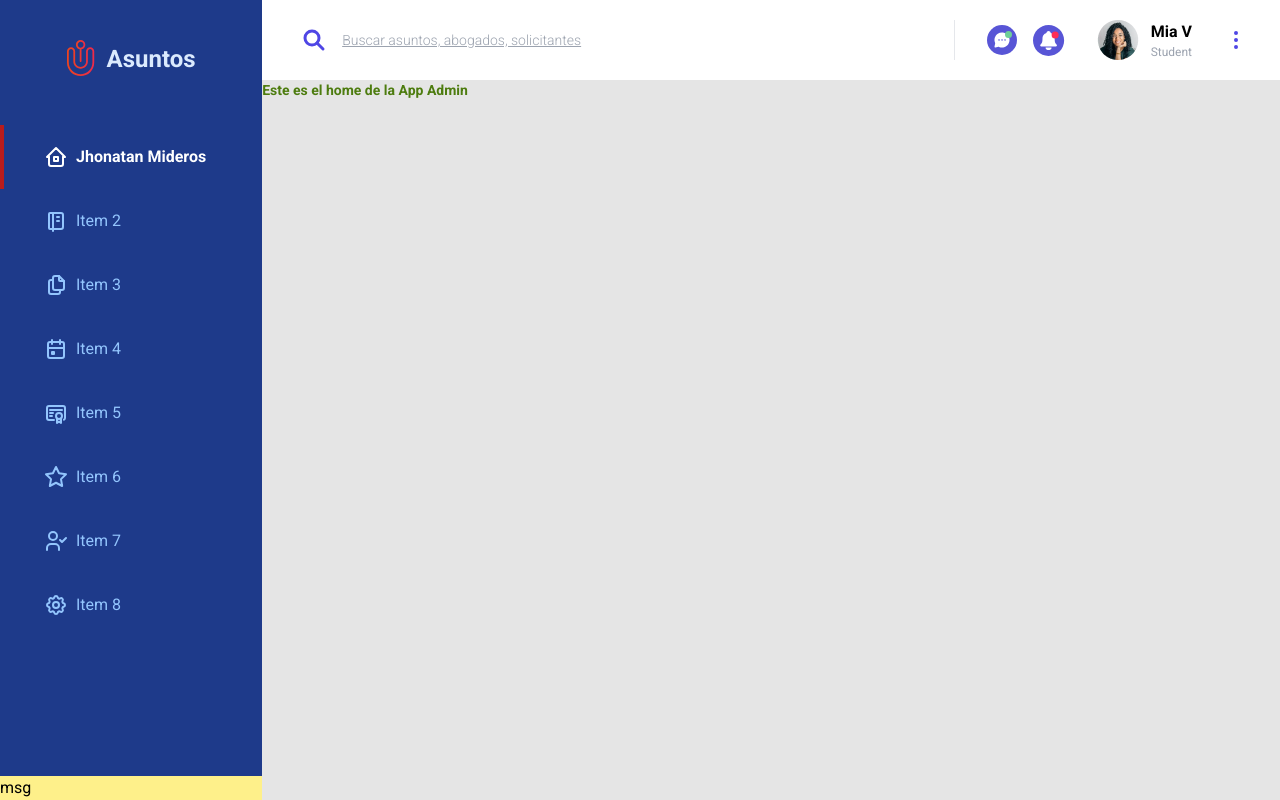
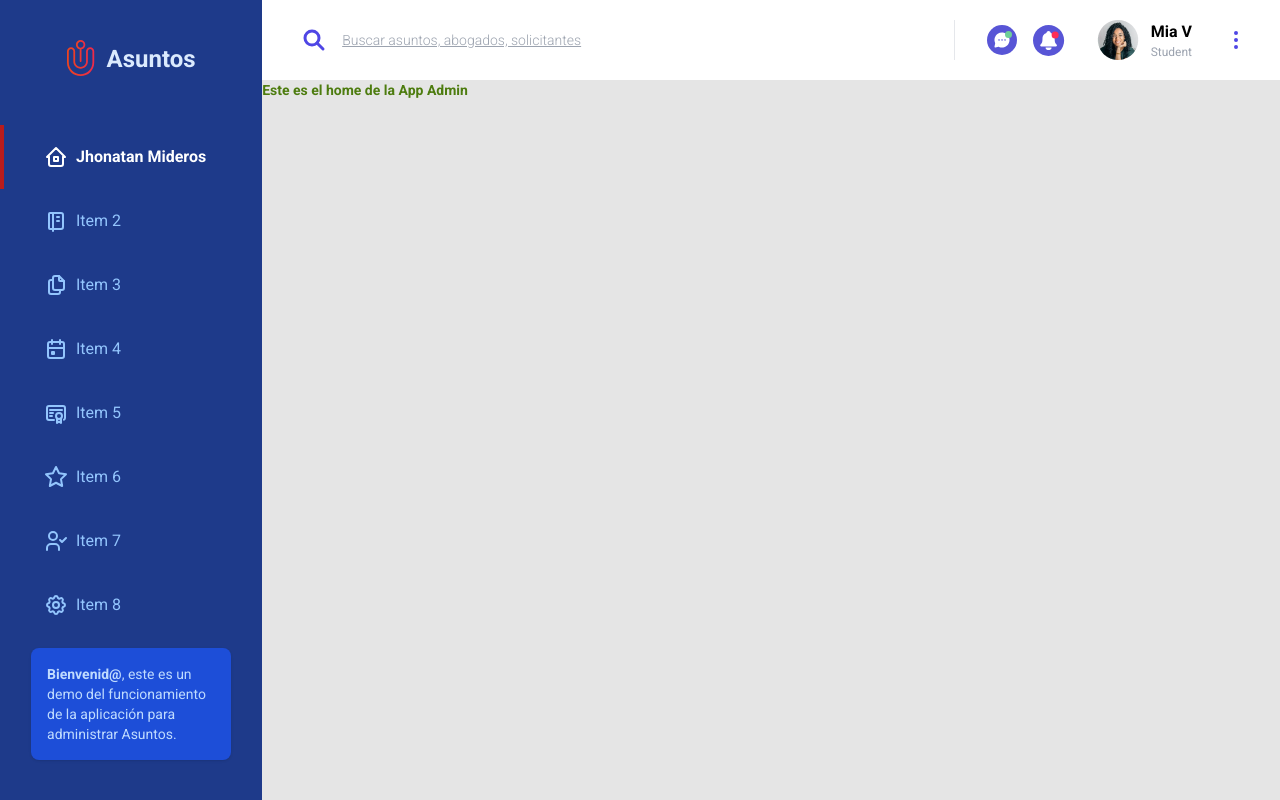
Before and after one commit to jonmid/asuntos-frontend-reactjs, a React (Vite) app: page /app in a window 1280 px wide. Built offline with nearby package versions, Linux system fonts and the light colour scheme.

Commit message:
[update] maquetacion footer del menu principal

```diff
--- a/src/app/components/Menu.jsx
+++ b/src/app/components/Menu.jsx
@@ -6,14 +6,14 @@ import logoIcon from './../../assets/icons/logo.svg'
 const Menu = () => {
   return (
     <nav className='flex flex-col h-screen bg-blue-900'>
-      <div className='mt-10'>
+      <section className='mt-10'>
         <div className='flex space-x-3 items-center justify-center'>
           <img className='select-none' src={logoIcon} alt='logo' />
           <span className='text-2xl font-bold text-blue-100 select-none'>Asuntos</span>
         </div>
-      </div>
+      </section>
 
-      <section className='grow mt-12 overflow-auto overflow-y-auto'>
+      <section className='grow mt-12 overflow-auto'>
         <ul className='flex flex-col text-blue-300'>
           <li className='flex items-center py-5 pl-10 pr-14 text-white font-bold border-l-4 border-red-700'>
             <IconHome2 stroke={2} className='shrink-0' /> <span className='shrink-0 ml-2'>Jhonatan Mideros</span>
@@ -43,7 +43,11 @@ const Menu = () => {
         </ul>
       </section>
 
-      <section className='bg-yellow-200'>msg</section>
+      <section className='flex items-center justify-center pt-5 pb-10'>
+        <div className='w-[200px] p-4 text-sm text-blue-200 bg-blue-700 rounded-lg shadow select-none'>
+          <span className='font-bold'>Bienvenid@</span>, este es un demo del funcionamiento de la aplicación para administrar Asuntos.
+        </div>
+      </section>
     </nav>
   )
 }
```
